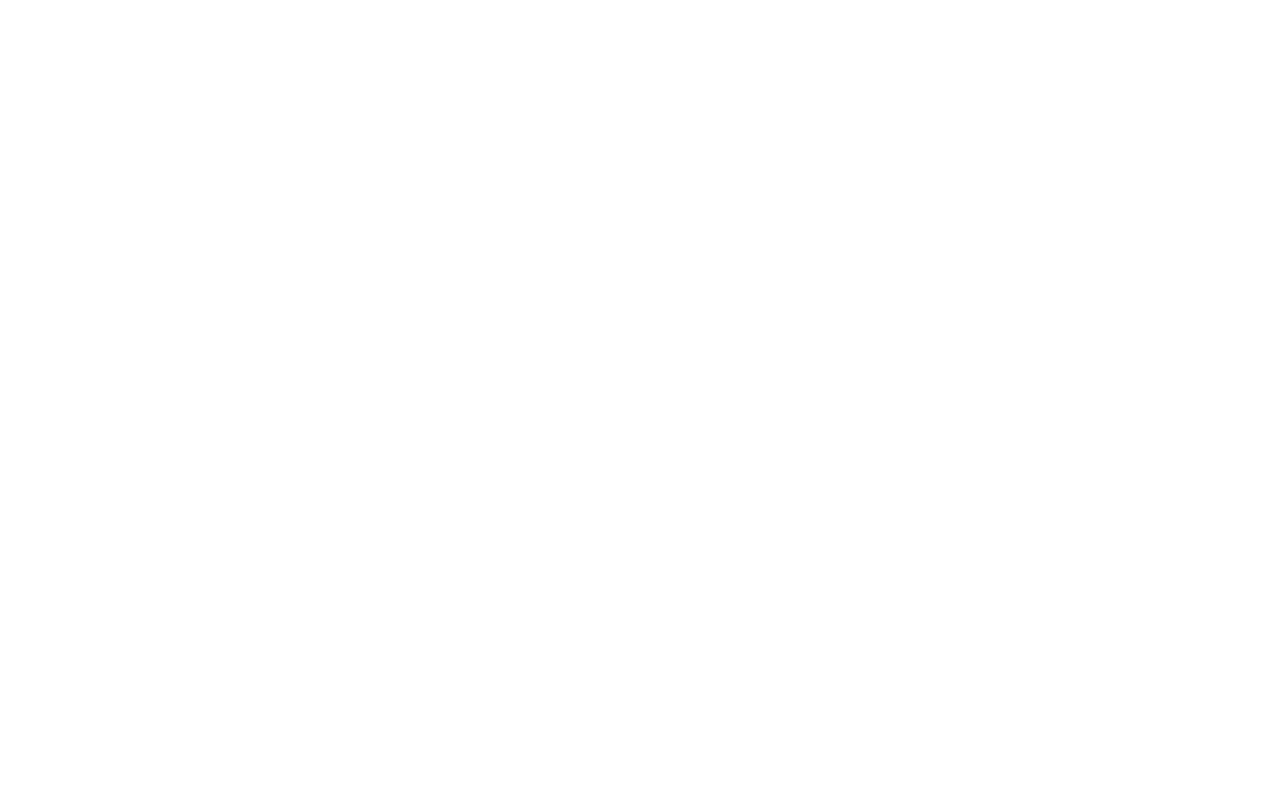
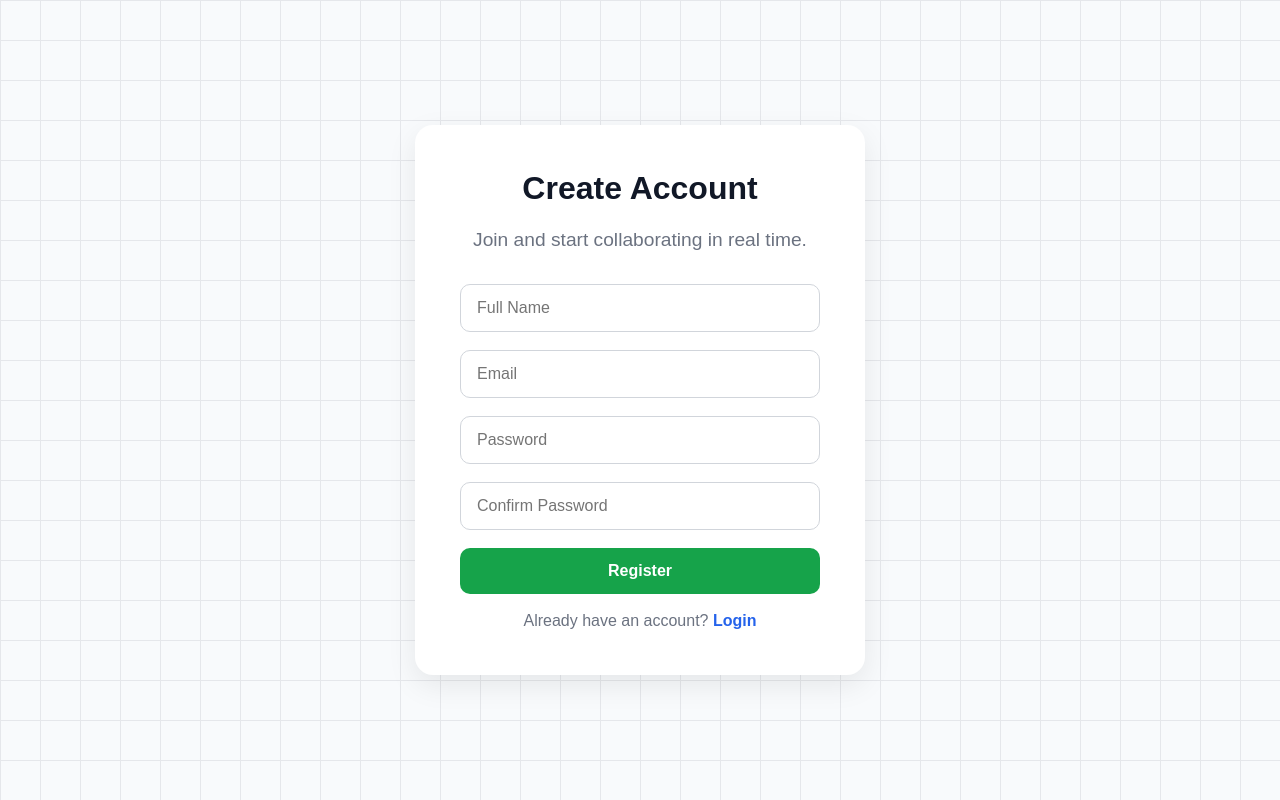
Before and after one commit to Hamsavardhan-om/real-time-collaborative-whiteboard, a React app in the folder frontend/: page /register in a window 1280 px wide. Before the commit this address had no page. Built offline with nearby package versions, Linux system fonts and the light colour scheme; the HTML template or start-up script is replaced by a standard one.

Commit message:
Add login and register pages frontend part

```diff
--- a/frontend/src/App.jsx
+++ b/frontend/src/App.jsx
@@ -3,6 +3,8 @@
 import Landing from "./pages/Landing page/Landing";
 import Home from "./pages/Home/Home";
 import Board from "./pages/Board/Board";
+import Login from "./pages/Login/Login";
+import Register from "./pages/Register/Register";
 
 function App()
 {
@@ -22,6 +24,16 @@
                 />
 
                 <Route
+                    path="/login"
+                    element={<Login />}
+                />
+
+                <Route
+                    path="/register"
+                    element={<Register />}
+                />
+
+                <Route
                     path="/boards/:boardID"
                     element={<Board />}
                 />
--- /dev/null
+++ b/frontend/src/pages/Login/Login.css
@@ -0,0 +1,138 @@
+*
+{
+    margin:0;
+    padding:0;
+    box-sizing:border-box;
+}
+
+.login-container
+{
+    width:100vw;
+    height:100vh;
+
+    display:flex;
+    justify-content:center;
+    align-items:center;
+
+    background:#f8fafc;
+
+    background-image:
+        linear-gradient(#e5e7eb 1px, transparent 1px),
+        linear-gradient(90deg, #e5e7eb 1px, transparent 1px);
+
+    background-size:40px 40px;
+}
+
+.login-card
+{
+    width:420px;
+
+    background:white;
+
+    padding:45px;
+
+    border-radius:18px;
+
+    box-shadow:0 10px 30px rgba(0,0,0,0.08);
+
+    display:flex;
+    flex-direction:column;
+
+    gap:18px;
+}
+
+.login-card h1
+{
+    text-align:center;
+
+    color:#111827;
+
+    font-size:2rem;
+}
+
+.subtitle
+{
+    text-align:center;
+
+    color:#6b7280;
+
+    margin-bottom:10px;
+}
+
+.login-form
+{
+    display:flex;
+
+    flex-direction:column;
+
+    gap:18px;
+}
+
+.login-form input
+{
+    padding:14px 16px;
+
+    border:1px solid #d1d5db;
+
+    border-radius:10px;
+
+    font-size:16px;
+
+    outline:none;
+
+    transition:0.2s;
+}
+
+.login-form input:focus
+{
+    border-color:#2563eb;
+
+    box-shadow:0 0 0 3px rgba(37,99,235,0.15);
+}
+
+.login-form button
+{
+    padding:14px;
+
+    border:none;
+
+    border-radius:10px;
+
+    background:#2563eb;
+
+    color:white;
+
+    font-size:16px;
+
+    font-weight:600;
+
+    cursor:pointer;
+
+    transition:0.2s;
+}
+
+.login-form button:hover
+{
+    background:#1d4ed8;
+}
+
+.register-text
+{
+    text-align:center;
+
+    color:#6b7280;
+}
+
+.register-text span
+{
+    color:#2563eb;
+
+    font-weight:600;
+
+    cursor:pointer;
+}
+
+.register-text span:hover
+{
+    text-decoration:underline;
+}
--- /dev/null
+++ b/frontend/src/pages/Login/Login.jsx
@@ -0,0 +1,52 @@
+import "./Login.css";
+import { useNavigate } from "react-router-dom";
+
+function Login()
+{
+    const navigate = useNavigate();
+
+    return (
+        <div className="login-container">
+
+            <div className="login-card">
+
+                <h1>Welcome Back</h1>
+
+                <p className="subtitle">
+                    Sign in to continue to your whiteboards.
+                </p>
+
+                <form className="login-form">
+
+                    <input
+                        type="email"
+                        placeholder="Email"
+                    />
+
+                    <input
+                        type="password"
+                        placeholder="Password"
+                    />
+
+                    <button type="submit">
+                        Login
+                    </button>
+
+                </form>
+
+                <p className="register-text">
+                    Don't have an account?{" "}
+                    <span
+                        onClick={() => navigate("/register")}
+                    >
+                        Register
+                    </span>
+                </p>
+
+            </div>
+
+        </div>
+    );
+}
+
+export default Login;
--- /dev/null
+++ b/frontend/src/pages/Register/Register.css
@@ -0,0 +1,138 @@
+*
+{
+    margin:0;
+    padding:0;
+    box-sizing:border-box;
+}
+
+.register-container
+{
+    width:100vw;
+    height:100vh;
+
+    display:flex;
+    justify-content:center;
+    align-items:center;
+
+    background:#f8fafc;
+
+    background-image:
+        linear-gradient(#e5e7eb 1px, transparent 1px),
+        linear-gradient(90deg, #e5e7eb 1px, transparent 1px);
+
+    background-size:40px 40px;
+}
+
+.register-card
+{
+    width:450px;
+
+    background:white;
+
+    padding:45px;
+
+    border-radius:18px;
+
+    box-shadow:0 10px 30px rgba(0,0,0,0.08);
+
+    display:flex;
+    flex-direction:column;
+
+    gap:18px;
+}
+
+.register-card h1
+{
+    text-align:center;
+
+    color:#111827;
+
+    font-size:2rem;
+}
+
+.subtitle
+{
+    text-align:center;
+
+    color:#6b7280;
+
+    margin-bottom:10px;
+}
+
+.register-form
+{
+    display:flex;
+
+    flex-direction:column;
+
+    gap:18px;
+}
+
+.register-form input
+{
+    padding:14px 16px;
+
+    border:1px solid #d1d5db;
+
+    border-radius:10px;
+
+    font-size:16px;
+
+    outline:none;
+
+    transition:0.2s;
+}
+
+.register-form input:focus
+{
+    border-color:#2563eb;
+
+    box-shadow:0 0 0 3px rgba(37,99,235,0.15);
+}
+
+.register-form button
+{
+    padding:14px;
+
+    border:none;
+
+    border-radius:10px;
+
+    background:#16a34a;
+
+    color:white;
+
+    font-size:16px;
+
+    font-weight:600;
+
+    cursor:pointer;
+
+    transition:0.2s;
+}
+
+.register-form button:hover
+{
+    background:#15803d;
+}
+
+.login-text
+{
+    text-align:center;
+
+    color:#6b7280;
+}
+
+.login-text span
+{
+    color:#2563eb;
+
+    font-weight:600;
+
+    cursor:pointer;
+}
+
+.login-text span:hover
+{
+    text-decoration:underline;
+}
--- /dev/null
+++ b/frontend/src/pages/Register/Register.jsx
@@ -0,0 +1,62 @@
+import "./Register.css";
+import { useNavigate } from "react-router-dom";
+
+function Register()
+{
+    const navigate = useNavigate();
+
+    return (
+        <div className="register-container">
+
+            <div className="register-card">
+
+                <h1>Create Account</h1>
+
+                <p className="subtitle">
+                    Join and start collaborating in real time.
+                </p>
+
+                <form className="register-form">
+
+                    <input
+                        type="text"
+                        placeholder="Full Name"
+                    />
+
+                    <input
+                        type="email"
+                        placeholder="Email"
+                    />
+
+                    <input
+                        type="password"
+                        placeholder="Password"
+                    />
+
+                    <input
+                        type="password"
+                        placeholder="Confirm Password"
+                    />
+
+                    <button type="submit">
+                        Register
+                    </button>
+
+                </form>
+
+                <p className="login-text">
+                    Already have an account?{" "}
+                    <span
+                        onClick={() => navigate("/login")}
+                    >
+                        Login
+                    </span>
+                </p>
+
+            </div>
+
+        </div>
+    );
+}
+
+export default Register;
```
